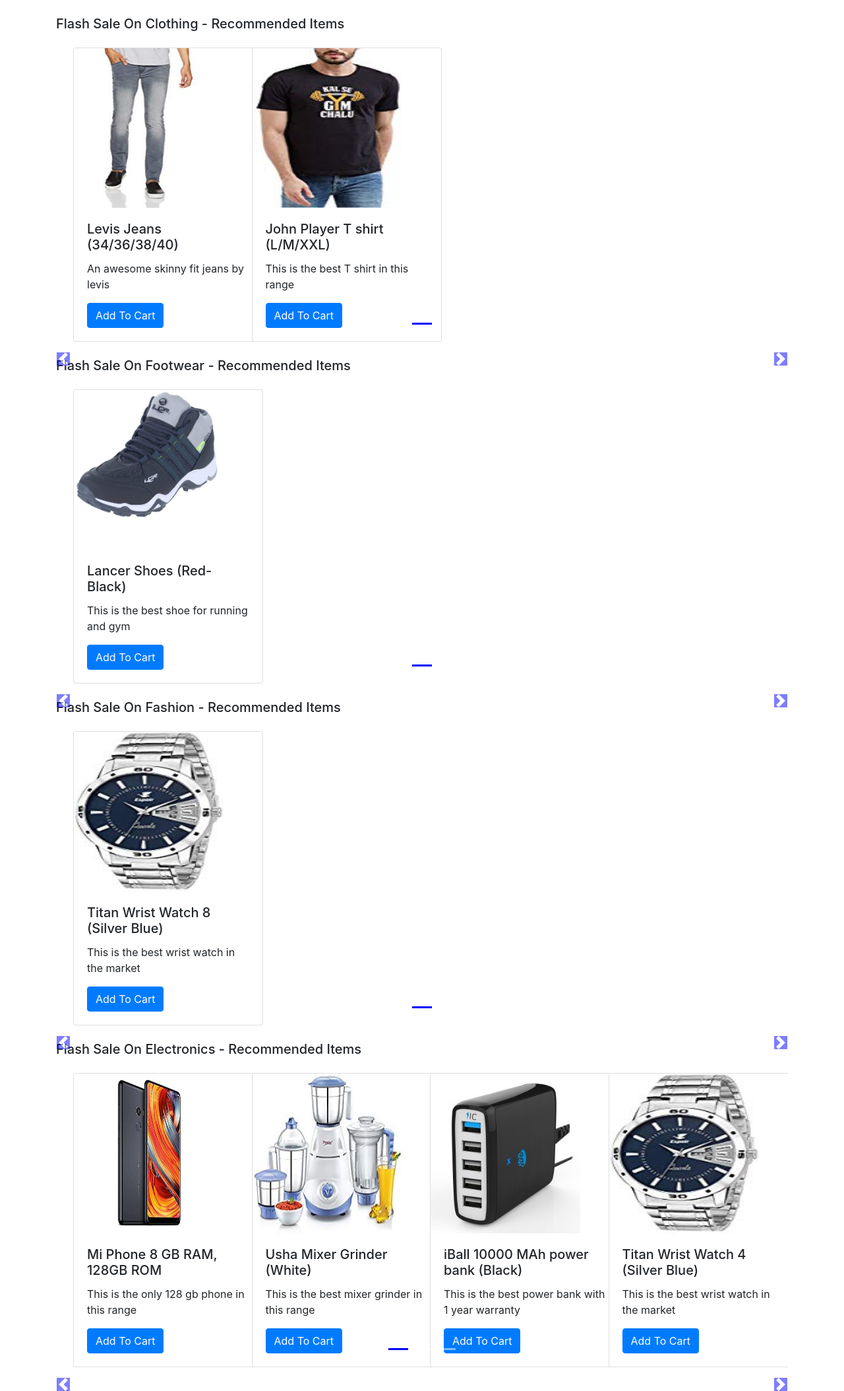
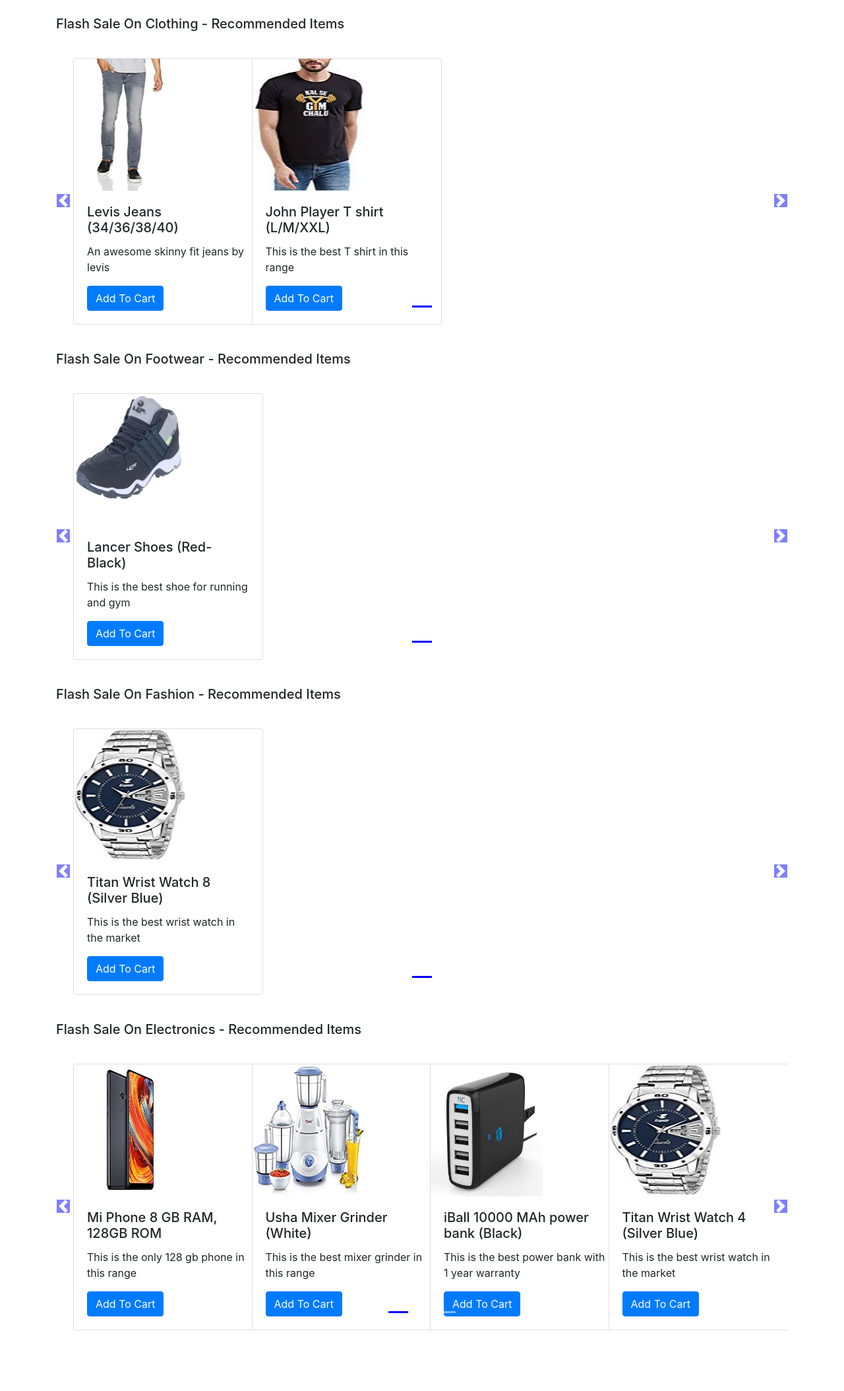
Before and after one commit to haris989/MyAwesomeCart, a Django app: page /shop/ in a window 1280 px wide. Shown: the part 56-2164 px from the top of the page at 66% size. After the commit the page ends 2072 px from the top, so only its background shows below. Run offline with Django 3.2, Linux system fonts and the light colour scheme; data comes from the database, SQL or seed files in the repository; some libraries are stand-ins or nearby versions.

Commit message:
Django 39

```diff
--- a/shop/templates/shop/index.html
+++ b/shop/templates/shop/index.html
@@ -12,8 +12,8 @@
 
           .col-md-3 img{
 
-          max-width: 227px;
-          height: 242px;
+          width: 170px;
+          height: 200px;
           }
 
           body .carousel-indicator li{
@@ -32,7 +32,8 @@
           .carousel-control-prev,
           .carousel-control-next{
           top: auto;
-bottom: auto;
+          bottom: auto;
+          padding-top: 222px;
           }
            body .no-padding{
            padding-left: 0,
@@ -47,7 +48,8 @@
     <!--Slideshow starts here -->
     {% for product, range, nSlides in allProds %}
     <h5 class="my-4">Flash Sale On {{product.0.category}} - Recommended Items</h5>
-<div id="demo{{forloop.counter}}" class="carousel slide my-3" data-ride="carousel">
+    <div class="row">
+<div id="demo{{forloop.counter}}" class="col carousel slide my-3" data-ride="carousel">
     <ul class="carousel-indicators">
       <li data-target="#demo{{forloop.counter}}" data-slide-to="0" class="active"></li>
 
@@ -91,6 +93,7 @@
     <a class="carousel-control-next" href="#demo{{forloop.counter}}" data-slide="next">
         <span class="carousel-control-next-icon"></span>
     </a>
+        </div>
     {% endfor %}
 </div>
  {% endblock %}
```
